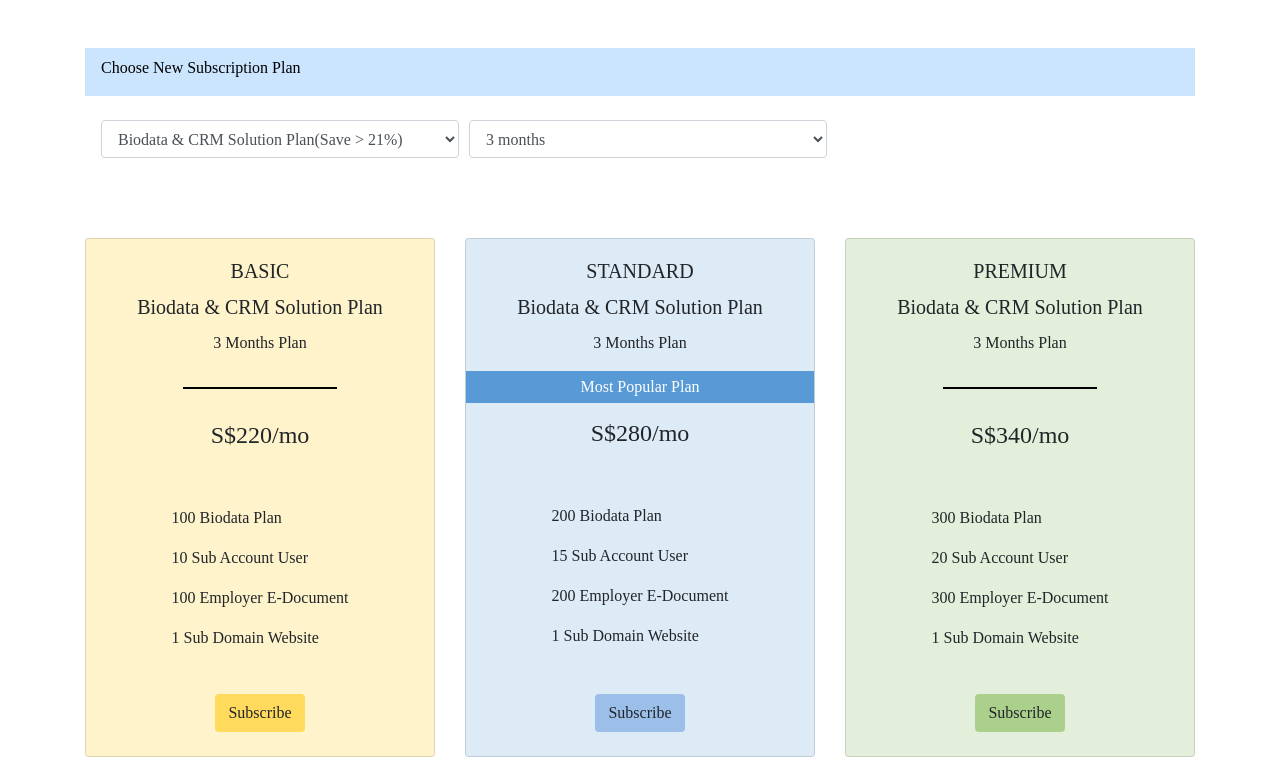
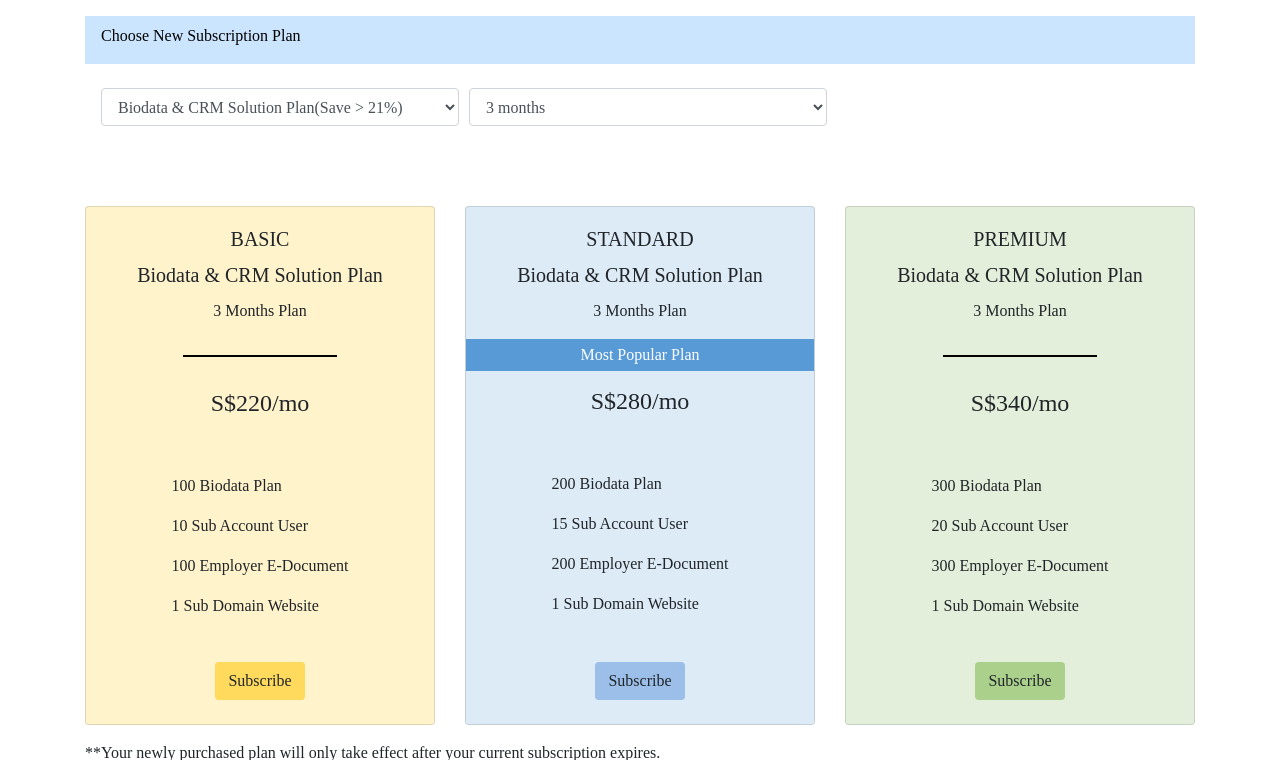
Before and after one commit to Oraclebun/om-assess, a Django app: page / in a window 1280 px wide. Shown: the top 760 px of the page. Run offline with Django 3.2, Linux system fonts and the light colour scheme; data comes from the database, SQL or seed files in the repository; some libraries are stand-ins or nearby versions.

Commit message:
adjust margin for page header

```diff
--- a/subplans/templates/subplans/index.template.html
+++ b/subplans/templates/subplans/index.template.html
@@ -6,7 +6,7 @@ Subscription Plans Home Page
 {%endblock%}
 
 {%block content%}
-<div class="alert-primary mt-5 pl-3 page-header">
+<div class="alert-primary mt-3 pl-3 page-header">
   <h6> Choose New Subscription Plan</h6>
 </div>
 
```
